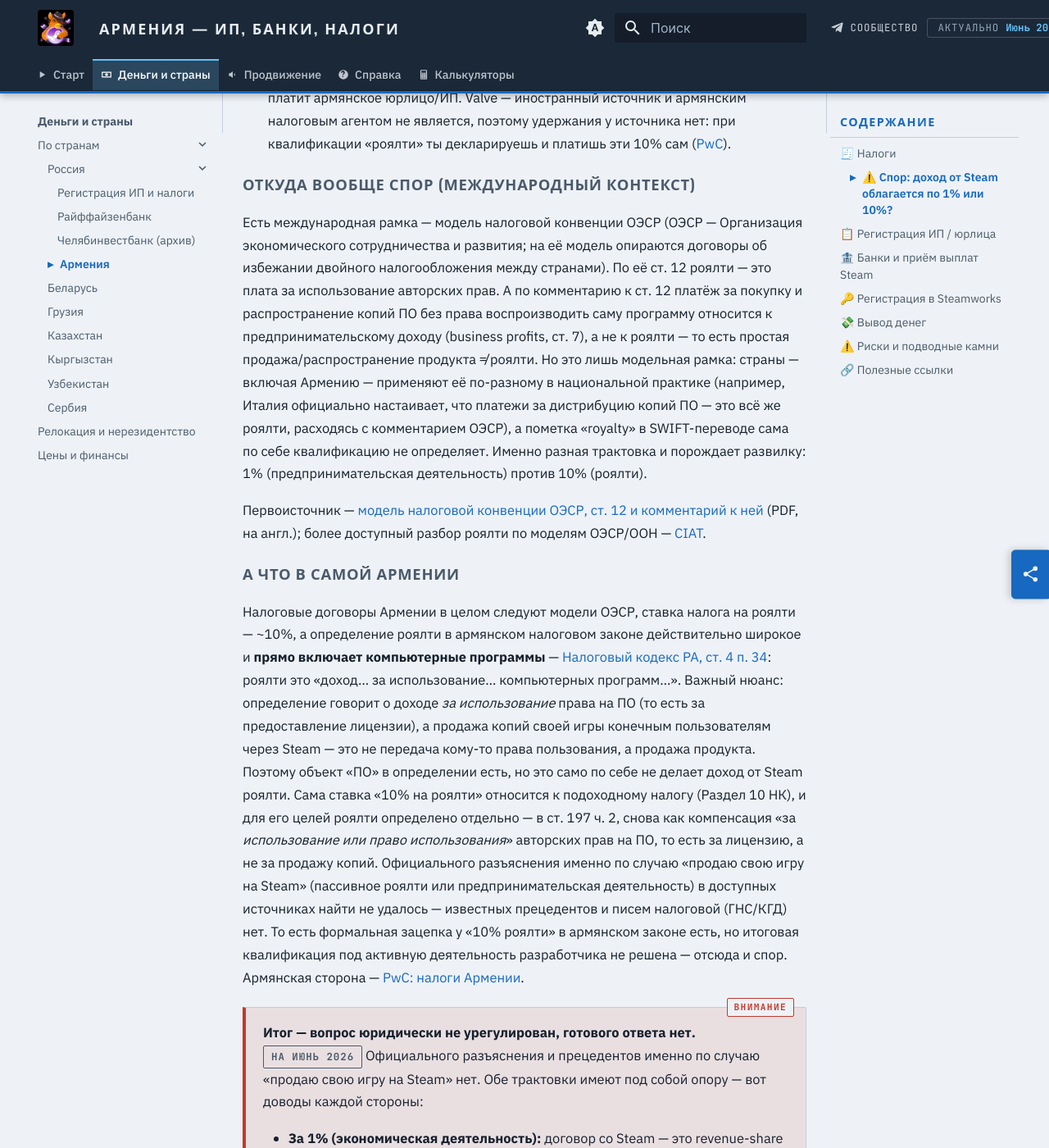
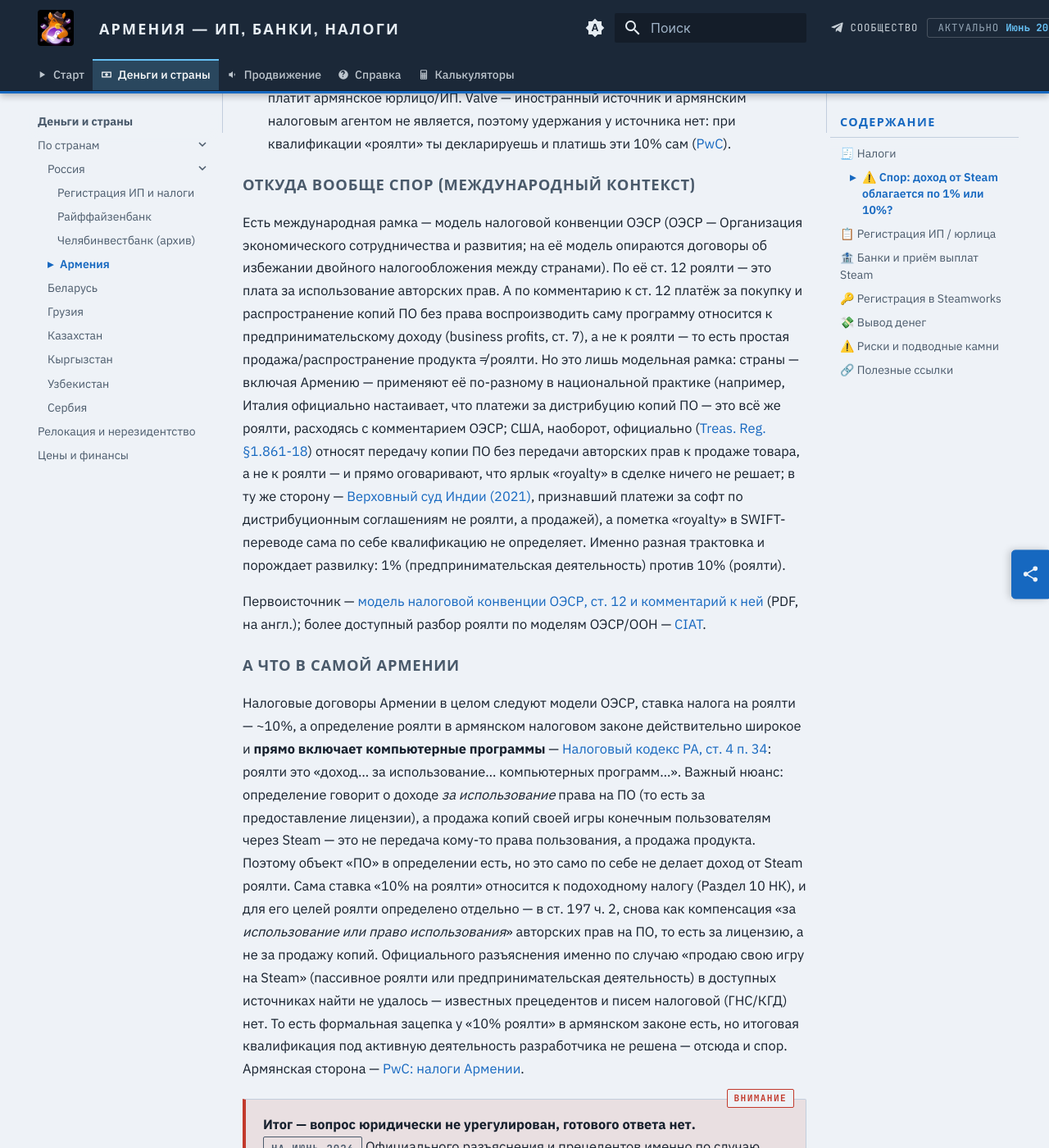
Before and after one commit to steam-izdat/steam-izdat.github.io, an MkDocs documentation site: the page built from docs/03-other-countries/armenia.md, in a window 1280 px wide and 1400 px high, scrolled down 3170 px. Shown: the whole window at 82% size. Built offline with MkDocs 1.6.1 and Material for MkDocs 9.7.7, drawn with Linux system fonts in a browser that asks for light colours; some of the changed text lies outside the part shown.

Commit message:
Армения: обратные примеры к Италии — США (Treas. Reg. 1.861-18) и Верховный суд Индии (2021) официально считают дистрибуцию копий ПО не роялти

```diff
--- a/docs/03-other-countries/armenia.md
+++ b/docs/03-other-countries/armenia.md
@@ -49,7 +49,7 @@
 
 #### Откуда вообще спор (международный контекст)
 
-Есть международная рамка — модель налоговой конвенции ОЭСР (ОЭСР — Организация экономического сотрудничества и развития; на её модель опираются договоры об избежании двойного налогообложения между странами). По её ст. 12 роялти — это плата за использование авторских прав. А по комментарию к ст. 12 платёж за покупку и распространение копий ПО без права воспроизводить саму программу относится к предпринимательскому доходу (business profits, ст. 7), а не к роялти — то есть простая продажа/распространение продукта ≠ роялти. Но это лишь модельная рамка: страны — включая Армению — применяют её по-разному в национальной практике (например, Италия официально настаивает, что платежи за дистрибуцию копий ПО — это всё же роялти, расходясь с комментарием ОЭСР), а пометка «royalty» в SWIFT-переводе сама по себе квалификацию не определяет. Именно разная трактовка и порождает развилку: 1% (предпринимательская деятельность) против 10% (роялти).
+Есть международная рамка — модель налоговой конвенции ОЭСР (ОЭСР — Организация экономического сотрудничества и развития; на её модель опираются договоры об избежании двойного налогообложения между странами). По её ст. 12 роялти — это плата за использование авторских прав. А по комментарию к ст. 12 платёж за покупку и распространение копий ПО без права воспроизводить саму программу относится к предпринимательскому доходу (business profits, ст. 7), а не к роялти — то есть простая продажа/распространение продукта ≠ роялти. Но это лишь модельная рамка: страны — включая Армению — применяют её по-разному в национальной практике (например, Италия официально настаивает, что платежи за дистрибуцию копий ПО — это всё же роялти, расходясь с комментарием ОЭСР; США, наоборот, официально ([Treas. Reg. §1.861-18](https://www.law.cornell.edu/cfr/text/26/1.861-18)) относят передачу копии ПО без передачи авторских прав к продаже товара, а не к роялти — и прямо оговаривают, что ярлык «royalty» в сделке ничего не решает; в ту же сторону — [Верховный суд Индии (2021)](https://www.ibanet.org/recent-indian-supreme-court-decision-characterisation-of-software-payments), признавший платежи за софт по дистрибуционным соглашениям не роялти, а продажей), а пометка «royalty» в SWIFT-переводе сама по себе квалификацию не определяет. Именно разная трактовка и порождает развилку: 1% (предпринимательская деятельность) против 10% (роялти).
 
 Первоисточник — [модель налоговой конвенции ОЭСР, ст. 12 и комментарий к ней](https://www.oecd.org/content/dam/oecd/en/publications/reports/2019/04/model-tax-convention-on-income-and-on-capital-2017-full-version_g1g972ee/g2g972ee-en.pdf) (PDF, на англ.); более доступный разбор роялти по моделям ОЭСР/ООН — [CIAT](https://www.ciat.org/taxing-service-payments-and-royalties-under-the-oecd-and-un-model-tax-conventions/?lang=en).
 
@@ -61,7 +61,7 @@
 
 **Итог — вопрос юридически не урегулирован, готового ответа нет.** <span class="stamp stamp--date">на Июнь 2026</span> Официального разъяснения и прецедентов именно по случаю «продаю свою игру на Steam» нет. Обе трактовки имеют под собой опору — вот доводы каждой стороны:
 
-- **За 1% (экономическая деятельность):** договор со Steam — это revenue-share за дистрибуцию, а не лицензия за роялти; комментарий ОЭСР относит продажу и распространение копий ПО к предпринимательскому доходу; армянское определение роялти говорит о доходе за *использование права* на ПО, а не за продажу копий конечным пользователям.
+- **За 1% (экономическая деятельность):** договор со Steam — это revenue-share за дистрибуцию, а не лицензия за роялти; комментарий ОЭСР относит продажу и распространение копий ПО к предпринимательскому доходу; армянское определение роялти говорит о доходе за *использование права* на ПО, а не за продажу копий конечным пользователям; и отдельные юрисдикции официально считают продажу/дистрибуцию копий ПО не роялти, а продажей товара — США (Treas. Reg. §1.861-18, прямо: ярлык «royalty» не определяет суть) и Верховный суд Индии (2021), зеркально итальянской позиции в доводе «за 10%».
 - **За 10% (роялти):** определение роялти в НК РА широкое и прямо называет компьютерные программы; в SWIFT-переводах Steam стоит пометка «royalty»; отдельные юрисдикции (например, Италия) официально считают платежи за дистрибуцию копий ПО роялти.
 
 Гайд **не выбирает за тебя и не говорит «делай так»**: армянская налоговая вправе квалифицировать доход любым образом, и при споре возможны доначисления (поэтому часть бухгалтеров осторожно ведёт 10%). Реши это не по форумам и не по гайду — с юристом и бухгалтером в Армении, которым доверяешь, **до** открытия ИП/ООО.
```
